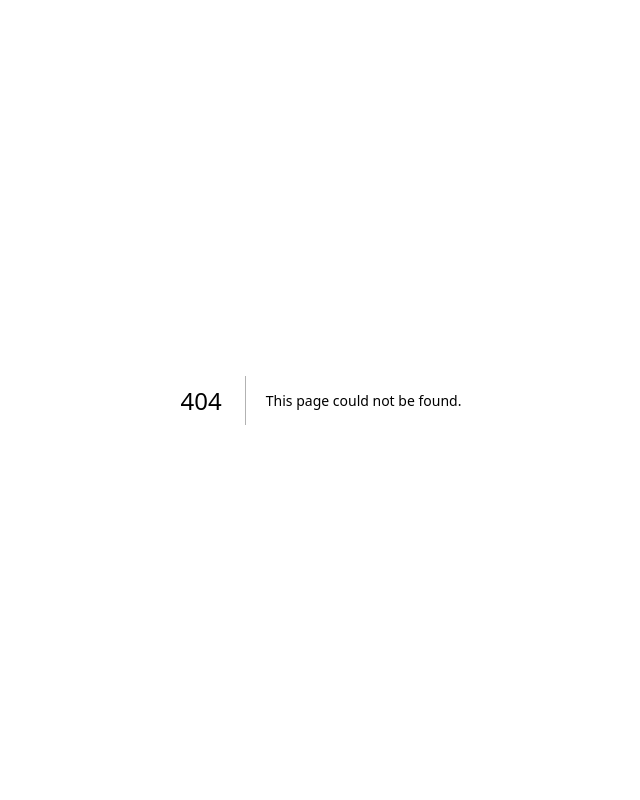
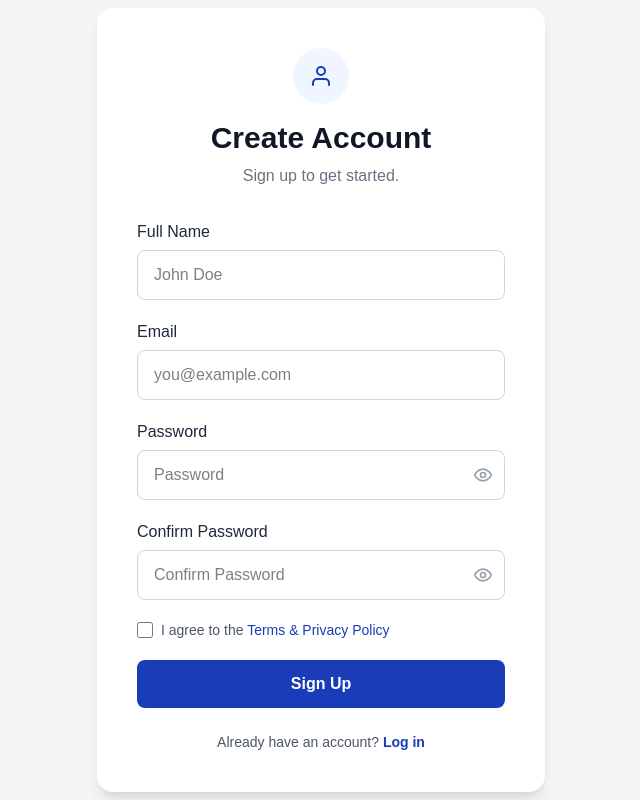
Before and after one commit to somraj112/streamline, a Next.js app in the folder apps/web/: page /signup in a window 1280 px wide. Before the commit this address had no page. Shown: the whole page, without its empty margins (319-959 px from the left). Built offline with nearby package versions, Linux system fonts and the light colour scheme.

Commit message:
Feature:Add signup page

```diff
--- /dev/null
+++ b/apps/web/src/app/signup/page.js
@@ -0,0 +1,136 @@
+"use client";
+
+import { useState } from "react";
+
+export default function SignupPage() {
+  const [name, setName] = useState("");
+  const [email, setEmail] = useState("");
+  const [password, setPassword] = useState("");
+  const [confirmPassword, setConfirmPassword] = useState("");
+  const [showPassword, setShowPassword] = useState(false);
+  const [showConfirmPassword, setShowConfirmPassword] = useState(false);
+  const [agreeTerms, setAgreeTerms] = useState(false);
+
+  return (
+    <div className="min-h-screen flex items-center justify-center bg-neutral-100">
+      <div className="bg-white rounded-2xl shadow-lg p-10 w-full max-w-md">
+        <div className="mx-auto w-14 h-14 rounded-full bg-blue-50 flex items-center justify-center text-blue-800 mb-4">
+          <svg width="24" height="24" viewBox="0 0 24 24" fill="none" stroke="currentColor" strokeWidth="2" strokeLinecap="round" strokeLinejoin="round">
+            <path d="M20 21v-2a4 4 0 0 0-4-4H8a4 4 0 0 0-4 4v2" />
+            <circle cx="12" cy="7" r="4" />
+          </svg>
+        </div>
+
+        <h1 className="text-3xl font-bold text-center text-gray-900 mb-2">Create Account</h1>
+        <p className="text-base text-gray-500 text-center mb-8">Sign up to get started.</p>
+
+        <form className="space-y-5">
+          <div>
+            <label className="block text-base font-medium text-gray-800 mb-1.5">Full Name</label>
+            <input
+              type="text"
+              value={name}
+              onChange={(e) => setName(e.target.value)}
+              className="w-full border border-gray-300 rounded-lg px-4 py-3 text-base text-black focus:outline-none focus:ring-2 focus:ring-blue-500 focus:border-blue-500"
+              placeholder="John Doe"
+            />
+          </div>
+          <div>
+            <label className="block text-base font-medium text-gray-800 mb-1.5">Email</label>
+            <input
+              type="email"
+              value={email}
+              onChange={(e) => setEmail(e.target.value)}
+              className="w-full border border-gray-300 rounded-lg px-4 py-3 text-base text-black focus:outline-none focus:ring-2 focus:ring-blue-500 focus:border-blue-500"
+              placeholder="you@example.com"
+            />
+          </div>
+          <div>
+            <label className="block text-base font-medium text-gray-800 mb-1.5">Password</label>
+            <div className="relative">
+              <input
+                type={showPassword ? "text" : "password"}
+                value={password}
+                onChange={(e) => setPassword(e.target.value)}
+                className="w-full border border-gray-300 rounded-lg px-4 py-3 pr-12 text-base text-black focus:outline-none focus:ring-2 focus:ring-blue-500 focus:border-blue-500"
+                placeholder="Password"
+              />
+              <button
+                type="button"
+                onClick={() => setShowPassword((prev) => !prev)}
+                className="absolute right-3 top-1/2 -translate-y-1/2 text-gray-400 hover:text-gray-600"
+                aria-label={showPassword ? "Hide password" : "Show password"}
+              >
+                {showPassword ? (
+                  <svg width="20" height="20" viewBox="0 0 24 24" fill="none" stroke="currentColor" strokeWidth="2" strokeLinecap="round" strokeLinejoin="round">
+                    <path d="M17.94 17.94A10.07 10.07 0 0 1 12 20c-7 0-11-8-11-8a18.45 18.45 0 0 1 5.06-5.94" />
+                    <path d="M9.9 4.24A9.12 9.12 0 0 1 12 4c7 0 11 8 11 8a18.5 18.5 0 0 1-2.16 3.19" />
+                    <line x1="1" y1="1" x2="23" y2="23" />
+                  </svg>
+                ) : (
+                  <svg width="20" height="20" viewBox="0 0 24 24" fill="none" stroke="currentColor" strokeWidth="2" strokeLinecap="round" strokeLinejoin="round">
+                    <path d="M2 12s3-7 10-7 10 7 10 7-3 7-10 7-10-7-10-7Z" />
+                    <circle cx="12" cy="12" r="3" />
+                  </svg>
+                )}
+              </button>
+            </div>
+          </div>
+          <div>
+            <label className="block text-base font-medium text-gray-800 mb-1.5">Confirm Password</label>
+            <div className="relative">
+              <input
+                type={showConfirmPassword ? "text" : "password"}
+                value={confirmPassword}
+                onChange={(e) => setConfirmPassword(e.target.value)}
+                className="w-full border border-gray-300 rounded-lg px-4 py-3 pr-12 text-base text-black focus:outline-none focus:ring-2 focus:ring-blue-500 focus:border-blue-500"
+                placeholder="Confirm Password"
+              />
+              <button
+                type="button"
+                onClick={() => setShowConfirmPassword((prev) => !prev)}
+                className="absolute right-3 top-1/2 -translate-y-1/2 text-gray-400 hover:text-gray-600"
+                aria-label={showConfirmPassword ? "Hide password" : "Show password"}
+              >
+                {showConfirmPassword ? (
+                  <svg width="20" height="20" viewBox="0 0 24 24" fill="none" stroke="currentColor" strokeWidth="2" strokeLinecap="round" strokeLinejoin="round">
+                    <path d="M17.94 17.94A10.07 10.07 0 0 1 12 20c-7 0-11-8-11-8a18.45 18.45 0 0 1 5.06-5.94" />
+                    <path d="M9.9 4.24A9.12 9.12 0 0 1 12 4c7 0 11 8 11 8a18.5 18.5 0 0 1-2.16 3.19" />
+                    <line x1="1" y1="1" x2="23" y2="23" />
+                  </svg>
+                ) : (
+                  <svg width="20" height="20" viewBox="0 0 24 24" fill="none" stroke="currentColor" strokeWidth="2" strokeLinecap="round" strokeLinejoin="round">
+                    <path d="M2 12s3-7 10-7 10 7 10 7-3 7-10 7-10-7-10-7Z" />
+                    <circle cx="12" cy="12" r="3" />
+                  </svg>
+                )}
+              </button>
+            </div>
+          </div>
+          <label className="flex items-center gap-2 cursor-pointer">
+            <input
+              type="checkbox"
+              checked={agreeTerms}
+              onChange={(e) => setAgreeTerms(e.target.checked)}
+              className="h-4 w-4 rounded border-gray-300 text-blue-800 focus:ring-blue-500"
+            />
+            <span className="text-sm text-gray-600">I agree to the <a href="#" className="text-blue-800 hover:text-blue-500">Terms & Privacy Policy</a></span>
+          </label>
+          <button
+            type="submit"
+            className="w-full bg-blue-800 text-white rounded-lg px-4 py-3 text-base font-semibold hover:bg-blue-600 transition-colors"
+          >
+            Sign Up
+          </button>
+        </form>
+
+        <p className="text-center text-sm text-gray-600 mt-6">
+          Already have an account?{" "}
+          <a href="/login" className="font-semibold text-blue-800 hover:text-blue-500 transition-colors">
+            Log in
+          </a>
+        </p>
+      </div>
+    </div>
+  );
+}
```
